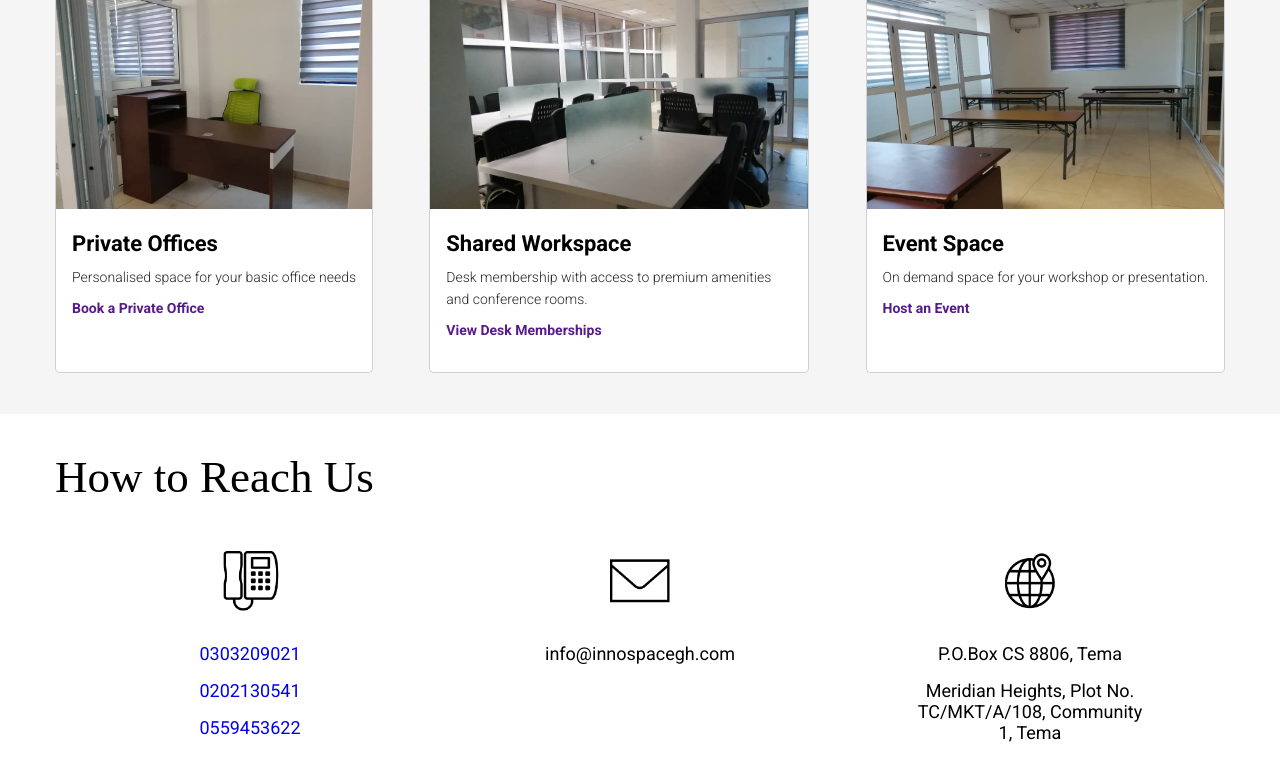
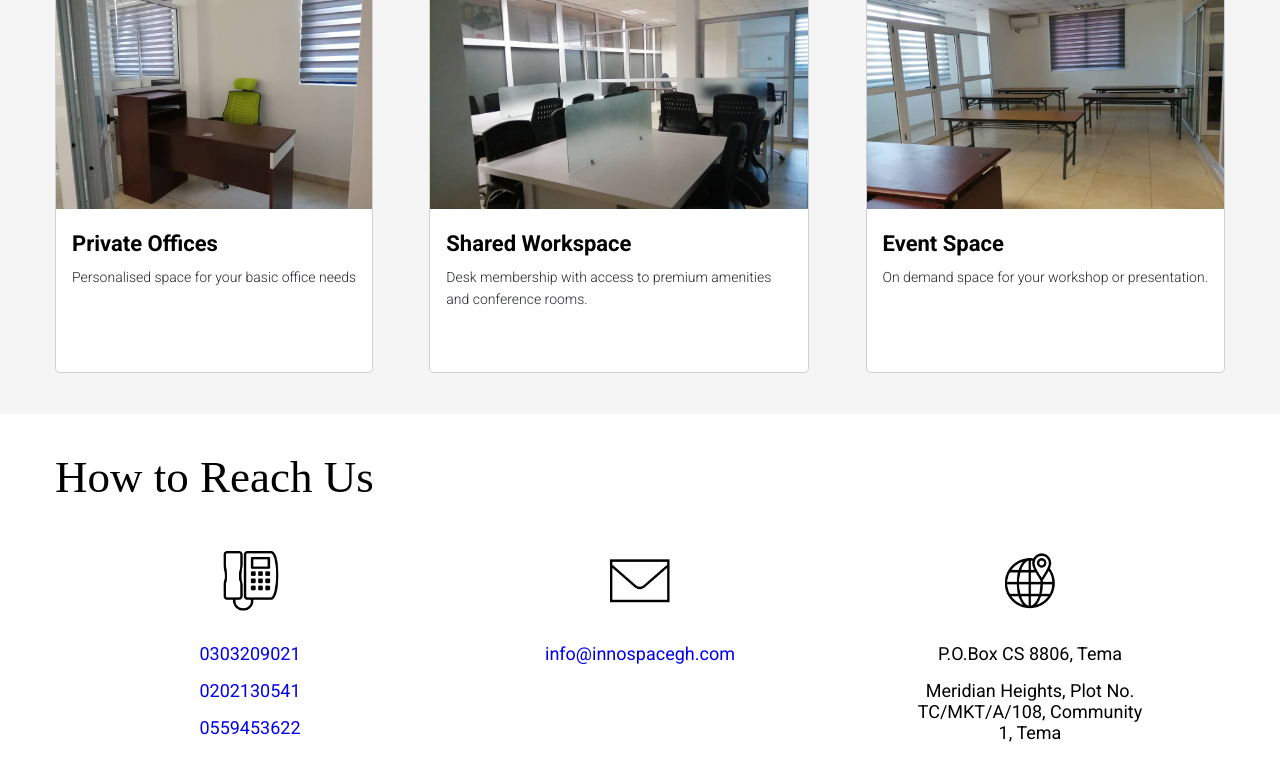
Before and after one commit to innospacegh/coming_soon, a plain HTML site: page index.html in a window 1280 px wide. Shown: the part 1240-2018 px from the top of the page. Drawn offline with nearby package versions, Linux system fonts and the light colour scheme; a web font is replaced by a local one.

Commit message:
Removed links from space cards and added mailto to email

```diff
--- a/index.html
+++ b/index.html
@@ -70,7 +70,7 @@
                         <div class="space-card-content">
                             <h3 class="space-card-heading">Private Offices</h3>
                             <p class="space-card-subtext">Personalised space for your basic office needs</p>
-                            <a href="" class="space-card-link">Book a Private Office</a>
+                            <!-- <a href="" class="space-card-link">Book a Private Office</a> -->
                         </div>
                     </div>
                     <div class="space-card">
@@ -78,7 +78,7 @@
                         <div class="space-card-content">
                             <h3 class="space-card-heading">Shared Workspace</h3>
                             <p class="space-card-subtext">Desk membership with access to premium amenities and conference rooms.</p>
-                            <a href="" class="space-card-link">View Desk Memberships</a>
+                            <!-- <a href="" class="space-card-link">View Desk Memberships</a> -->
                         </div>
                     </div>
                     <div class="space-card">
@@ -86,7 +86,7 @@
                         <div class="space-card-content">
                             <h3 class="space-card-heading">Event Space</h3>
                             <p class="space-card-subtext">On demand space for your workshop or presentation.</p>
-                            <a href="" class="space-card-link">Host an Event</a>
+                            <!-- <a href="" class="space-card-link">Host an Event</a> -->
                         </div>
                     </div>
                 </div>
@@ -106,7 +106,7 @@
                 <div class="contact-card">
                     <img src="images/icons/envelope-100.png" alt="Email" class="contact-icon">
                     <ul class="contact-list">
-                        <li class="contact-item">info@innospacegh.com</li>
+                        <li class="contact-item"><a href="mailto:info@innospacegh.com" class="contact-number">info@innospacegh.com</a></li>
                     </ul>
                 </div>
                 <div class="contact-card">
```
